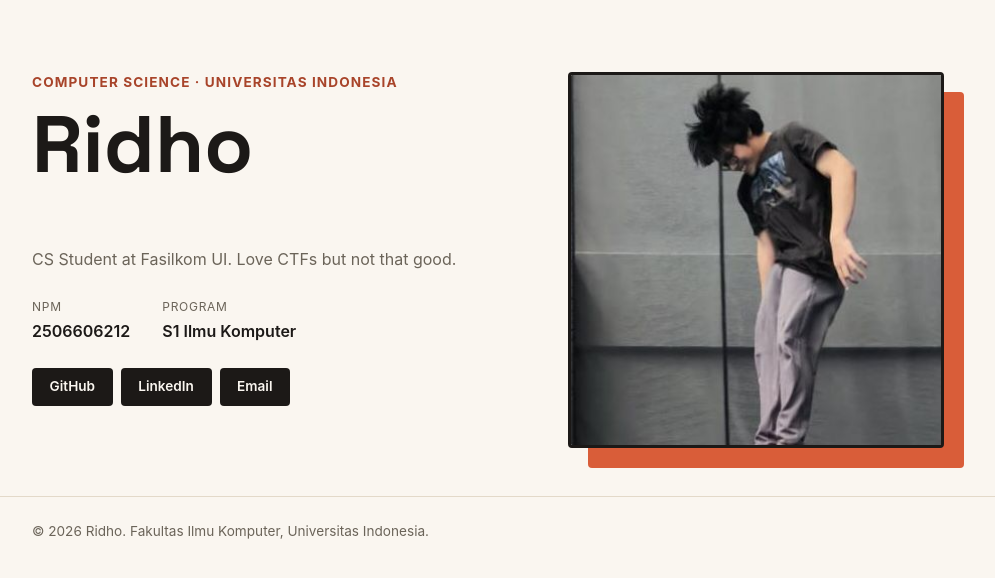
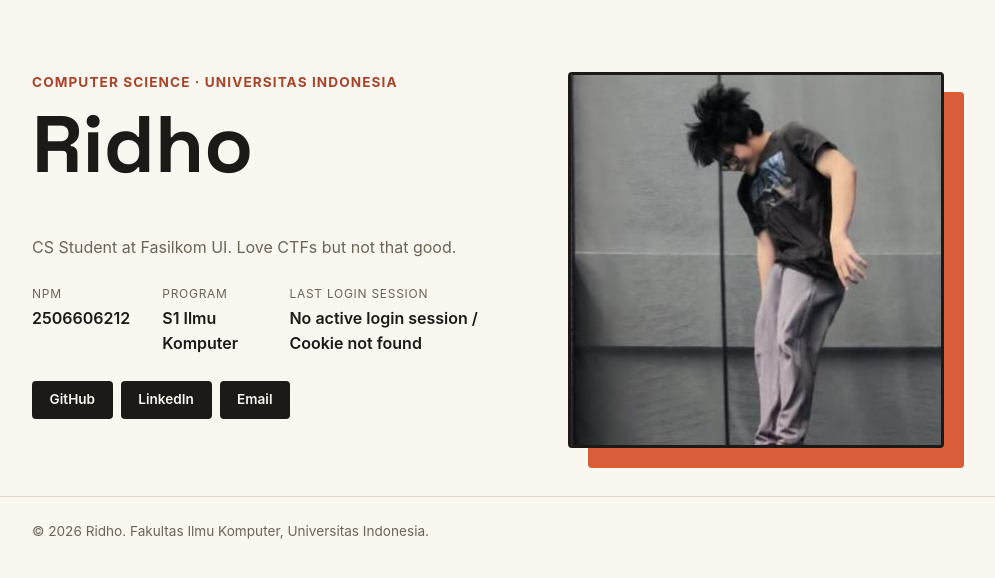
Before and after one commit to ihatewalls/myportofolio, a Django app: page / in a window 1280 px wide. Shown: the part 75-653 px from the top of the page, without its empty margins (152-1147 px from the left). Run offline with Django 5.2, Linux system fonts and the light colour scheme.

Commit message:
feat: Adding Cookies & Superuser

```diff
--- a/main/views.py
+++ b/main/views.py
@@ -5,11 +5,15 @@ from django.core import serializers
 from django.http import HttpResponse
 from django.contrib.auth import login, logout
 from django.contrib.auth.forms import AuthenticationForm, UserCreationForm
+from django.contrib.auth.decorators import login_required
+from django.core.exceptions import PermissionDenied
 from django.shortcuts import get_object_or_404, redirect, render
 from main.models import Experience, Skill
 from main.forms import SkillForm, ExperienceForm
+import datetime
 
 def show_main(request):
+    last_login = request.COOKIES.get('last_login', 'No active login session / Cookie not found')
     context = {
         "name": "Ridho",
         "npm": "2506606212",
@@ -17,6 +21,7 @@ def show_main(request):
         "bio": (
             "CS Student at Fasilkom UI. Love CTFs but not that good."
         ),
+        "last_login": last_login,
     }
     return render(request, "index.html", context)
 
@@ -55,7 +60,10 @@ def show_skill(request):
     }
     return render(request, "skill.html", context)
 
+@login_required(login_url="/login/")
 def create_skill(request):
+    if not request.user.is_superuser:
+        raise PermissionDenied
     form = SkillForm(request.POST or None)
 
     if request.method == "POST" and form.is_valid():
@@ -79,7 +87,10 @@ def get_skills_json(request):
     skills_json = serializers.serialize("json", skills)
     return HttpResponse(skills_json, content_type="application/json")
 
+@login_required(login_url="/login/")
 def delete_skill(request, skill_id):
+    if not request.user.is_superuser:
+        raise PermissionDenied
     skill = get_object_or_404(Skill, pk=skill_id)
 
     if request.method == "POST":
@@ -89,7 +100,10 @@ def delete_skill(request, skill_id):
 
     return redirect("main:show_skill")
 
+@login_required(login_url="/login/")
 def create_experience(request):
+    if not request.user.is_superuser:
+        raise PermissionDenied
     form = ExperienceForm(request.POST or None)
 
     if request.method == "POST" and form.is_valid():
@@ -113,7 +127,10 @@ def get_experience_json(request):
     skills_json = serializers.serialize("json", experience)
     return HttpResponse(skills_json, content_type="application/json")
 
+@login_required(login_url="/login/")
 def delete_experience(request, experience_id):
+    if not request.user.is_superuser:
+        raise PermissionDenied
     experience = get_object_or_404(Experience, pk=experience_id)
 
     if request.method == "POST":
@@ -123,7 +140,10 @@ def delete_experience(request, experience_id):
 
     return redirect("main:show_experience")
 
+@login_required(login_url="/login/")
 def edit_experience(request, experience_id):
+    if not request.user.is_superuser:
+        raise PermissionDenied
     experience = get_object_or_404(Experience, pk=experience_id)
     form = ExperienceForm(request.POST or None, instance=experience)
 
@@ -139,7 +159,10 @@ def edit_experience(request, experience_id):
     }
     return render(request, "experience_edit_form.html", context)
 
+@login_required(login_url="/login/")
 def edit_skills(request, skill_id):
+    if not request.user.is_superuser:
+        raise PermissionDenied
     skill = get_object_or_404(Skill, pk=skill_id)
     form = SkillForm(request.POST or None, instance=skill)
 
@@ -173,8 +196,11 @@ def login_user(request):
     form = AuthenticationForm(request, data=request.POST or None)
 
     if request.method == "POST" and form.is_valid():
-        login(request, form.get_user())
-        return redirect("main:show_main")
+        user = form.get_user()
+        login(request, user)
+        response = redirect("main:show_main")
+        response.set_cookie('last_login', datetime.datetime.now().strftime('%Y-%m-%d %H:%M:%S'))
+        return response
 
     context = {
         "name": "Ridho",
@@ -184,4 +210,6 @@ def login_user(request):
 
 def logout_user(request):
     logout(request)
-    return redirect("main:show_main")
+    response = redirect("main:show_main")
+    response.delete_cookie('last_login')
+    return response
--- a/templates/experience.html
+++ b/templates/experience.html
@@ -6,11 +6,13 @@
                 <p class="section-kicker">My journey so far</p>
                 <div class="universal-header">
                     <h1>Experience</h1>
+                    {% if user.is_superuser %}
                     <a href="{% url 'main:create_experience' %}"
                        class="button universal-add-button">
                         <span aria-hidden="true">+</span>
                         Tambah Experience
                     </a>
+                    {% endif %}
                 </div>
                 <form method="get"
                       action="{% url 'main:show_experience' %}"
@@ -41,12 +43,14 @@
                             {% endif %}
                             <div class="universal-card-actions">
                                 <div class="universal-actions">
+                                    {% if user.is_superuser %}
                                     {% include "components/experience_delete_model.html" with experience=experience %}
                                     <a href="{% url 'main:edit_experience' experience_id=experience.id %}"
                                         class="button universal-add-button">
                                         <span aria-hidden="true">+</span>
                                         Edit Experience
                                     </a>
+                                    {% endif %}
                                 </div>
                             </div>
                         </article>
--- a/templates/index.html
+++ b/templates/index.html
@@ -22,6 +22,10 @@
                             <dt>Program</dt>
                             <dd>{{ study_program }}</dd>
                         </div>
+                        <div class="meta-row">
+                            <dt>Last Login Session</dt>
+                            <dd>{{ last_login }}</dd>
+                        </div>
                     </dl>
                     <div class="social-links">
                         <a href="https://github.com/ihatewalls" target="_blank" rel="noopener noreferrer" class="social-link">GitHub</a>
--- a/templates/skill.html
+++ b/templates/skill.html
@@ -6,11 +6,13 @@
                 <p class="section-kicker">What I've Got</p>
                 <div class="universal-header">
                     <h1>Skills</h1>
+                    {% if user.is_superuser %}
                     <a href="{% url 'main:create_skill' %}"
                        class="button universal-add-button">
                         <span aria-hidden="true">+</span>
                         Tambah Skill
                     </a>
+                    {% endif %}
                 </div>
                 <form method="get"
                       action="{% url 'main:show_skill' %}"
@@ -35,12 +37,14 @@
                             </p>
                             <div class="universal-card-actions">
                                 <div class="universal-actions">
+                                    {% if user.is_superuser %}
                                     {% include "components/skill_delete_model.html" with skill=skill %}
                                     <a href="{% url 'main:edit_skills' skill_id=skill.id %}"
                                         class="button universal-add-button">
                                         <span aria-hidden="true">+</span>
                                         Edit Skill
                                     </a>
+                                    {% endif %}
                                 </div>
                             </div>
                         </article>
```
